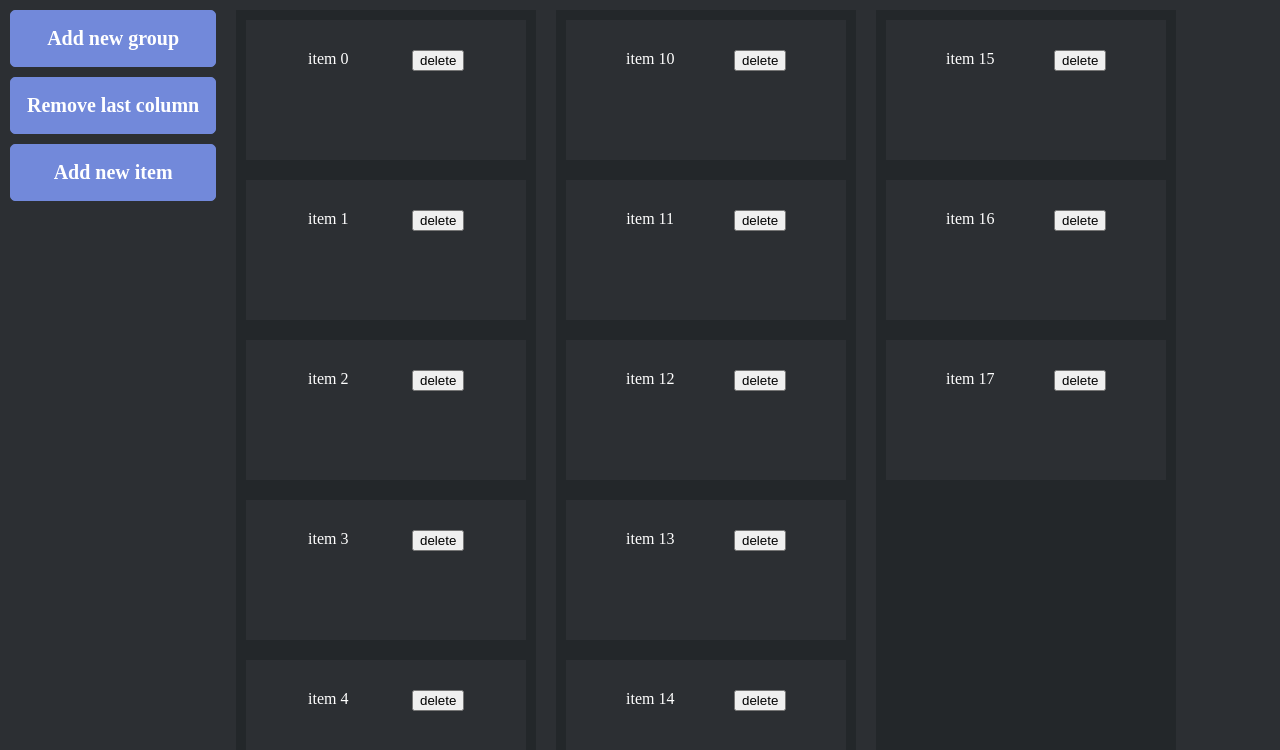
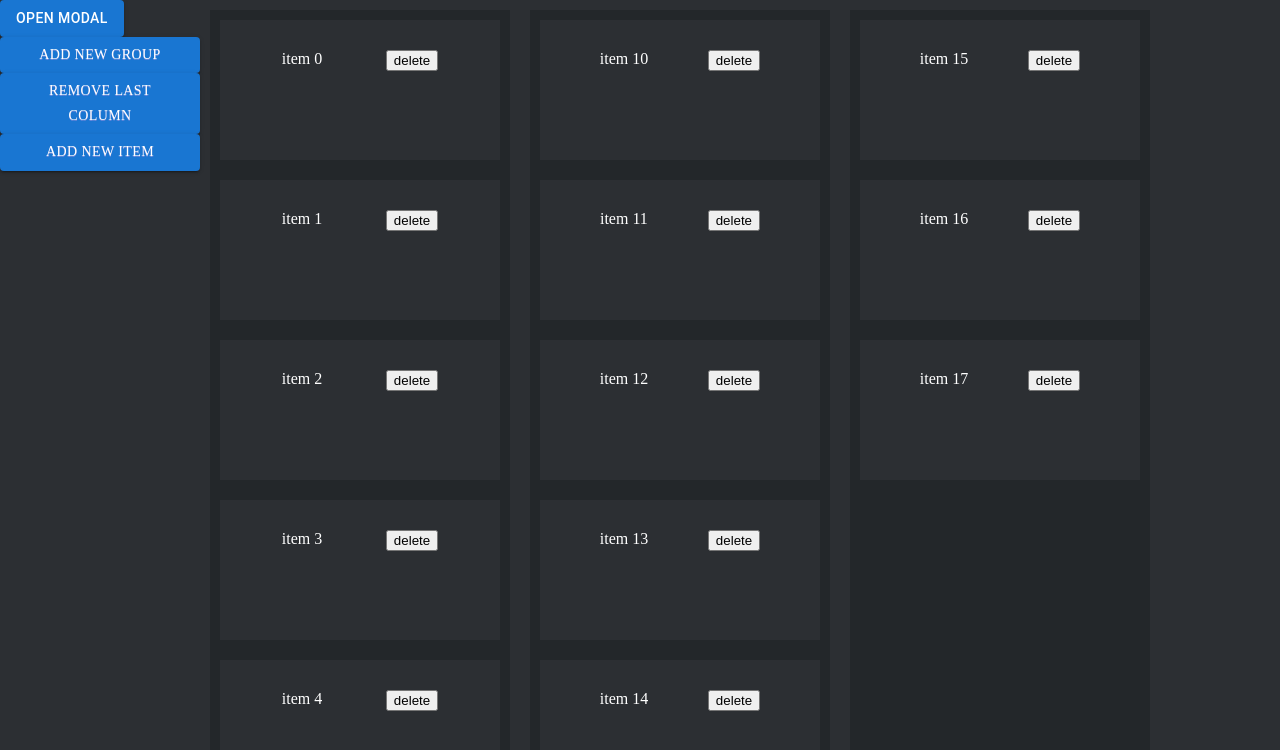
Before and after one commit to jmutton2/Joora, a React (Create React App) app: page / in a window 1280 px wide. Shown: the top 750 px of the page. Built offline with nearby package versions, Linux system fonts and the light colour scheme.

Commit message:
Some more styling

```diff
--- a/package.json
+++ b/package.json
@@ -4,6 +4,8 @@
   "version": "0.1.0",
   "private": true,
   "dependencies": {
+    "@emotion/react": "^11.7.1",
+    "@emotion/styled": "^11.6.0",
     "@mui/material": "^5.2.8",
     "@reduxjs/toolkit": "^1.7.1",
     "@testing-library/jest-dom": "^4.2.4",
--- a/src/components/Buttons.js
+++ b/src/components/Buttons.js
@@ -1,16 +1,37 @@
 import React from "react";
 import { addColumnAction, removeColumnAction, addItemAction } from "../actions";
 import { useDispatch } from "react-redux";
+import Entry from "./Entry";
+import Button from "@mui/material/Button";
+import Modal from "@mui/material/Modal";
 import "../css/style.css";
 
 const Buttons = () => {
+  const [open, setOpen] = React.useState(false);
+  const handleOpen = () => setOpen(true);
+  const handleClose = () => setOpen(false);
+
   const dispatch = useDispatch();
 
   return (
-    <div class="buttons">
-      <button
-        type="button"
-        class="myButton"
+    <div style={{ width: 200 }} class="buttons">
+      <div>
+        <Button variant="contained" onClick={handleOpen}>
+          Open modal
+        </Button>
+        <Modal
+          open={open}
+          onClose={handleClose}
+          aria-labelledby="modal-modal-title"
+          aria-describedby="modal-modal-description"
+        >
+          <Entry />
+        </Modal>
+      </div>
+      <Button
+        variant="contained"
+        className="myButton"
+        disabled={false}
         style={{
           display: "flex",
           justifyContent: "space-around",
@@ -21,10 +42,10 @@ const Buttons = () => {
         }}
       >
         Add new group
-      </button>
-      <button
-        type="button"
-        class="myButton"
+      </Button>
+      <Button
+        variant="contained"
+        className="myButton"
         style={{
           display: "flex",
           justifyContent: "space-around",
@@ -35,10 +56,10 @@ const Buttons = () => {
         }}
       >
         Remove last column
-      </button>
-      <button
-        type="button"
-        class="myButton"
+      </Button>
+      <Button
+        variant="contained"
+        className="myButton"
         style={{
           display: "flex",
           justifyContent: "space-around",
@@ -49,7 +70,7 @@ const Buttons = () => {
         }}
       >
         Add new item
-      </button>
+      </Button>
     </div>
   );
 };
--- a/src/components/DragDropList.js
+++ b/src/components/DragDropList.js
@@ -44,7 +44,7 @@ const DragDropList = (props) => {
             >
               {el.map((item, index) => (
                 <Draggable
-                  class="droppable"
+                  className="droppable"
                   key={item.id}
                   draggableId={item.id}
                   index={index}
--- /dev/null
+++ b/src/components/Entry.js
@@ -0,0 +1,7 @@
+import React from "react";
+
+const Entry = () => {
+  return <div>hi</div>;
+};
+
+export default Entry;
--- a/src/index.js
+++ b/src/index.js
@@ -8,7 +8,7 @@ import "./index.css";
 
 ReactDOM.render(
   <Provider store={store}>
-    <App class="App"/>
+    <App className="App"/>
   </Provider>,
   document.getElementById("root")
 );
--- a/src/reducers/entries.js
+++ b/src/reducers/entries.js
@@ -62,6 +62,20 @@ const removeColumn = (list) => {
   return destClone;
 };
 
+const addItem = (list, amt) => {
+  const destClone = Array.from(list[0]);
+
+  destClone.splice(0, 0, getItems(1)[0]);
+
+  const result = [];
+  result[0] = destClone;
+
+  const newState = [...list];
+  newState[0] = result[0];
+
+  return newState;
+};
+
 function addReducer(state = initialState, action) {
   switch (action.type) {
     case "MOVE":
@@ -101,7 +115,9 @@ function addReducer(state = initialState, action) {
       return state;
 
     case "ADDCOLUMN":
-      state = [...state, []];
+      if (state.length <= 4) {
+        state = [...state, []];
+      }
       return state;
 
     case "REMOVECOLUMN":
@@ -109,7 +125,7 @@ function addReducer(state = initialState, action) {
       return state;
 
     case "ADDITEM":
-      state = [...state, getItems(1)];
+      state = [...addItem(state, 1)];
       return state;
     default:
       return state;
```
Also changed, not shown: 1 other file (tests, documents, lock files or other folders).
